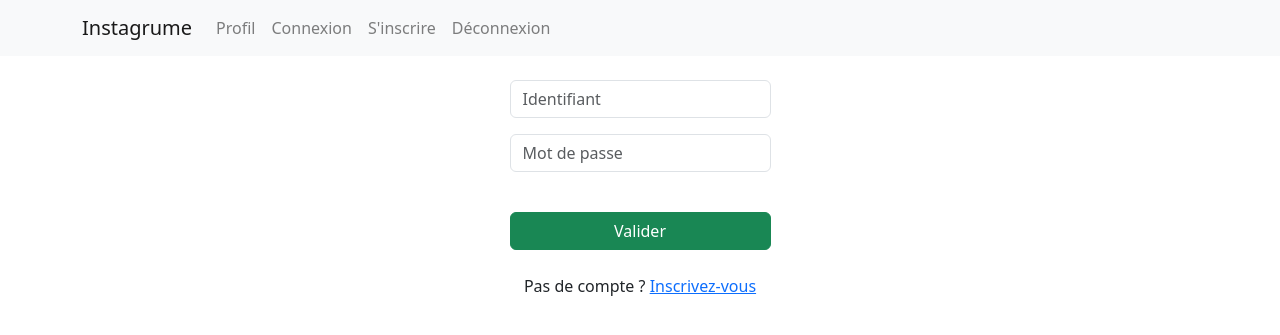
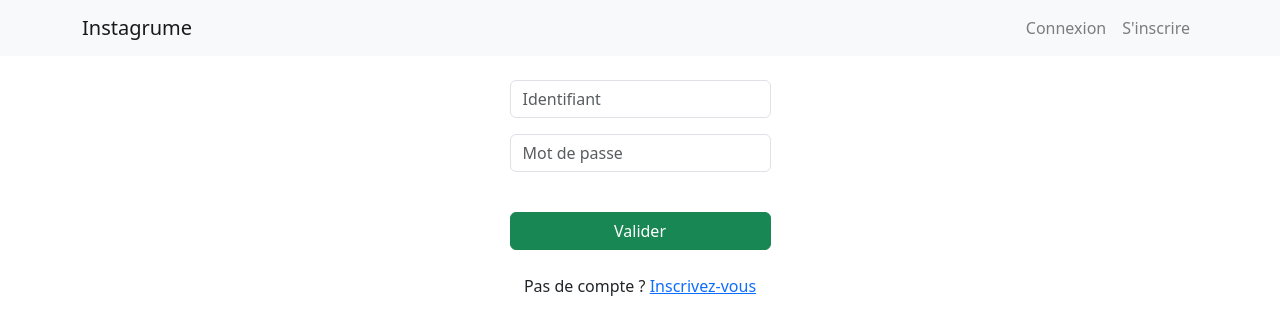
Before and after one commit to hugolagouardat/instagrume_groupe2_client, a Symfony app: template templates/login.html.twig in a window 1280 px wide. Shown: the top 335 px of the page. Run offline with Twig, Linux system fonts and the light colour scheme; the template is opened without the code that fills it, so the values that code supplies are empty; some libraries are stand-ins or nearby versions.

Commit message:
Modification de la navbar

```diff
--- a/templates/navigation.html.twig
+++ b/templates/navigation.html.twig
@@ -1,24 +1,28 @@
 <nav class="navbar navbar-expand-lg navbar-light bg-light">
     <div class="container">
-        <a class="navbar-brand" href="/"><span>Instagrume</span></a>
+        <a class="navbar-brand" href="/">
+            <span>Instagrume</span>
+        </a>
         <button class="navbar-toggler" type="button" data-bs-toggle="collapse" data-bs-target="#navbarNav" aria-controls="navbarNav" aria-expanded="false" aria-label="Toggle navigation">
             <span class="navbar-toggler-icon"></span>
         </button>
         <div class="collapse navbar-collapse" id="navbarNav">
-
-            <ul class="navbar-nav">
+            <ul class="navbar-nav ml-auto"> <!-- Aligner à droite -->
+                {% if actualUserName %}
                     <li class="nav-item">
                         <a class="nav-link" href="/edit_profil">Profil</a>
                     </li>
+                    <li class="nav-item">
+                        <a class="nav-link" href="/logout">Déconnexion</a>
+                    </li>
+                {% else %}
                     <li class="nav-item">
                         <a class="nav-link" href="/login">Connexion</a>
                     </li>
                     <li class="nav-item">
                         <a class="nav-link" href="/register">S'inscrire</a>
                     </li>
-                <li class="nav-item">
-                    <a class="nav-link" href="/logout">Déconnexion</a>
-                </li>
+                {% endif %}
             </ul>
         </div>
     </div>
```
Lines whose indentation alone changed are shown as unchanged.
